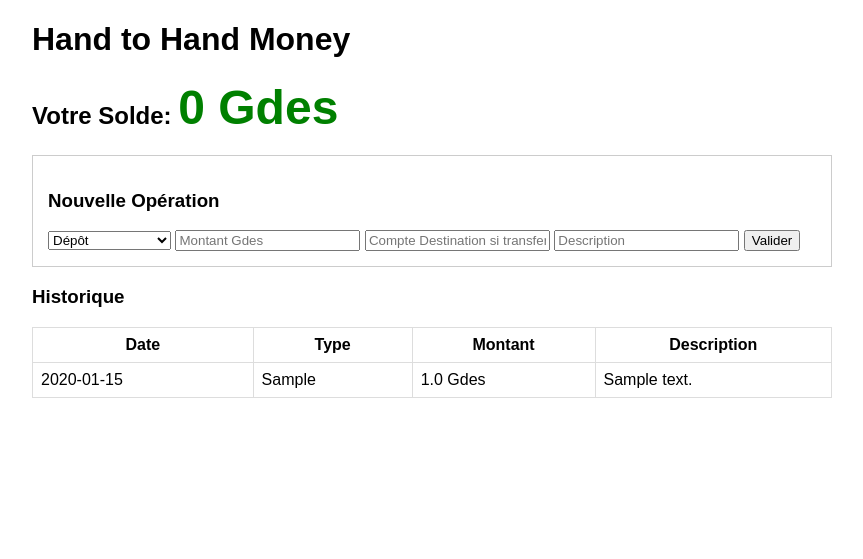
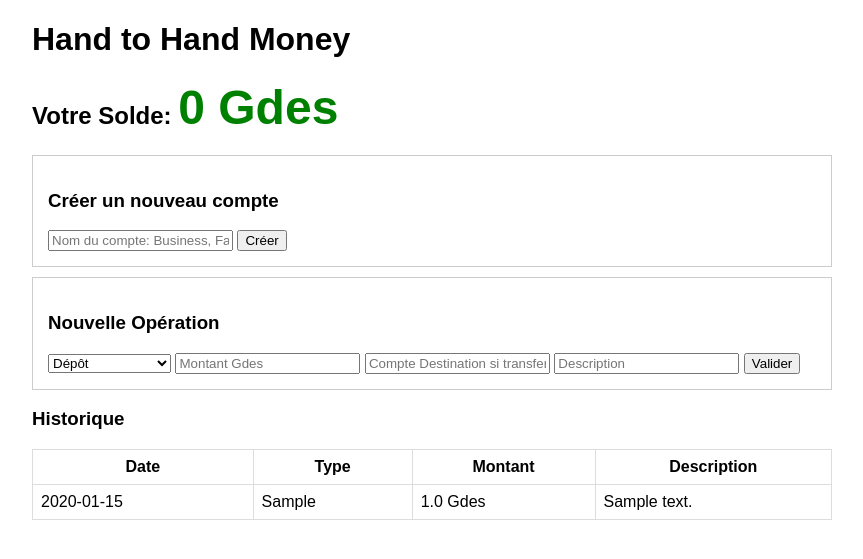
Before and after one commit to hand-to-hand-money/hand-to-hand-money, a Flask app: page / in a window 1280 px wide. Shown: the top 559 px of the page, without its empty margins (208-1071 px from the left). Run offline with Flask 3, Linux system fonts and the light colour scheme; the visitor is signed in with stand-in values (Sample User, id 1); tables that the repository leaves empty hold one stand-in row (values such as "Sample post").

Commit message:
Add account creation form to index.html

```diff
--- a/templates/index.html
+++ b/templates/index.html
@@ -20,6 +20,14 @@
         <p class="{{ category }}">{{ message }}</p>
       {% endfor %}
     {% endwith %}
+
+    <div class="form">
+    <h3>Créer un nouveau compte</h3>
+    <form method="POST" action="{{ url_for('creer_compte') }}">
+        <input type="text" name="nom_compte" placeholder="Nom du compte: Business, Famille..." required>
+        <button type="submit">Créer</button>
+    </form>
+</div>
 
     <div class="form">
         <h3>Nouvelle Opération</h3>
```
